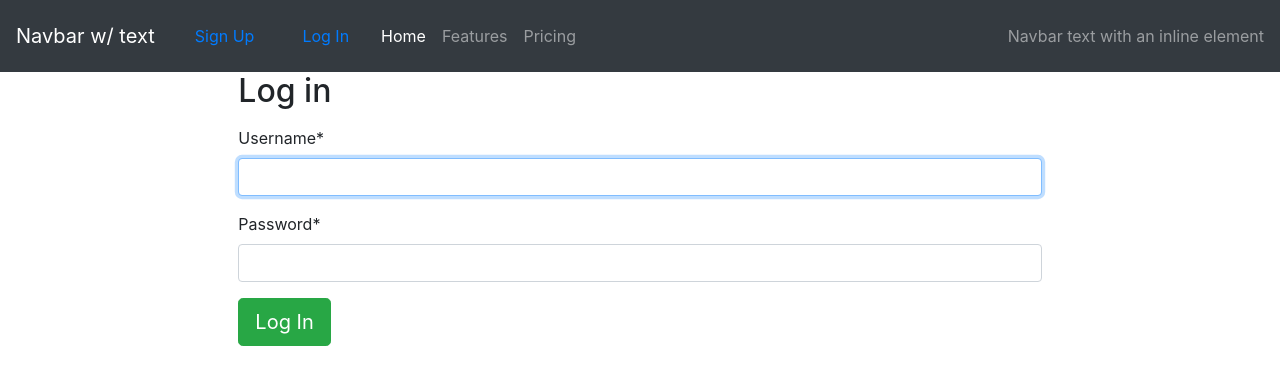
After one commit to JoyWambui/Developer-Awards, a Django app: page /login/ in a window 1280 px wide. The commit adds this page. Shown: the top 385 px of the page. Run offline with Django 4.2, Linux system fonts and the light colour scheme; some libraries are stand-ins or nearby versions.

Commit message:
Create login view

```diff
--- a/awards/templates/base.html
+++ b/awards/templates/base.html
@@ -19,10 +19,11 @@
 </head>
 
 <body>
+    {% include 'navbar.html' %}
+
     <div class="container-fluid">
         <div class="row">
-            <div class="col">
-                {% include 'navbar.html' %}
+            <div class="col-sm-12">
                 {% block content %}
                 {%endblock%}
                 {% block scripts %}
--- a/awards/templates/navbar.html
+++ b/awards/templates/navbar.html
@@ -1,3 +1,4 @@
+<div class="continer-fluid">
     <nav class="navbar navbar-expand-lg navbar-dark bg-dark">
         <a class="navbar-brand" href="#">Navbar w/ text</a>
         <ul class="navbar-nav mr-auto">
@@ -6,9 +7,8 @@
         <div class="d-flex flex-row-reverse bd-highlight">
             {% if current_user.is_authenticated %}
             {% else %}
+            <div class="p-2 bd-highlight"><a class="nav-link" href="/login/">Log In</a></div>
             <div class="p-2 bd-highlight"><a class="nav-link" href="{%url 'signup'%}">Sign Up</a></div>
-        <div class="p-2 bd-highlight">Flex item 2</div>
-        <div class="p-2 bd-highlight">Flex item 3</div>
             {%endif%}
         </div>
         <button class="navbar-toggler" type="button" data-toggle="collapse" data-target="#navbarText"
@@ -32,3 +32,4 @@
             </span>
         </div>
     </nav>
+</div>
--- /dev/null
+++ b/awards/templates/registration/login.html
@@ -0,0 +1,20 @@
+{%extends 'base.html'%}
+{% load crispy_forms_tags %}
+
+{% block content %}
+<div class="container-fluid">
+    <div class="row">
+        <div class="col-sm-2"></div>
+        <div class="col-sm-8">
+            <h2>Log in</h2>
+            <form method="POST" class="form-group">
+                <div class="form-group"></div>
+                {% csrf_token %}
+                {{ form|crispy }}
+                <button type="submit" class="btn btn-success btn-lg">Log In</button>
+            </form>
+        </div>
+        <div class="col-sm-2"></div>
+    </div>
+</div>
+{% endblock content %}
--- a/developer_awards/settings.py
+++ b/developer_awards/settings.py
@@ -125,3 +125,4 @@ STATIC_URL = 'static/'
 
 DEFAULT_AUTO_FIELD = 'django.db.models.BigAutoField'
 CRISPY_TEMPLATE_PACK = 'bootstrap4'
+LOGIN_REDIRECT_URL = '/'
--- a/developer_awards/urls.py
+++ b/developer_awards/urls.py
@@ -20,5 +20,6 @@ import awards
 
 urlpatterns = [
     path('admin/', admin.site.urls),
+    path('', include('django.contrib.auth.urls')),
     path('',include('awards.urls')),
 ]
--- a/requirements.txt
+++ b/requirements.txt
@@ -2,5 +2,6 @@ asgiref==3.4.1
 Django==4.0
 django-crispy-forms==1.13.0
 djangorestframework==3.12.4
+python-decouple==3.5
 pytz==2021.3
 sqlparse==0.4.2
```
Lines whose indentation alone changed are shown as unchanged.
